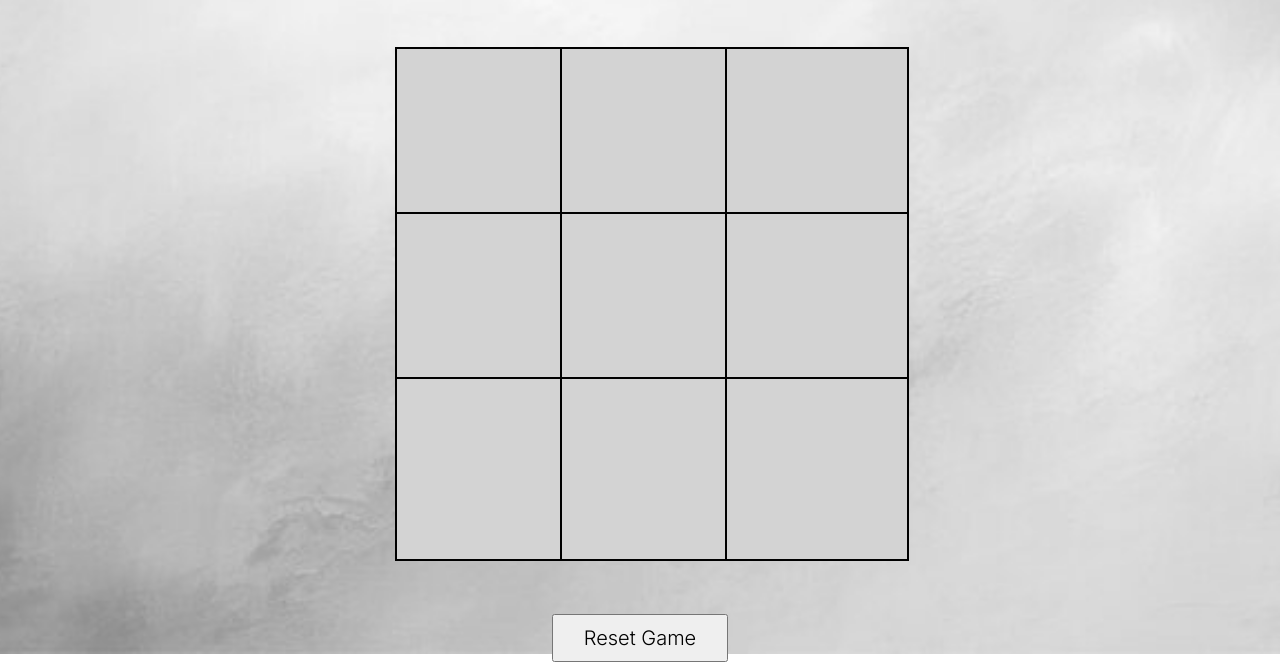
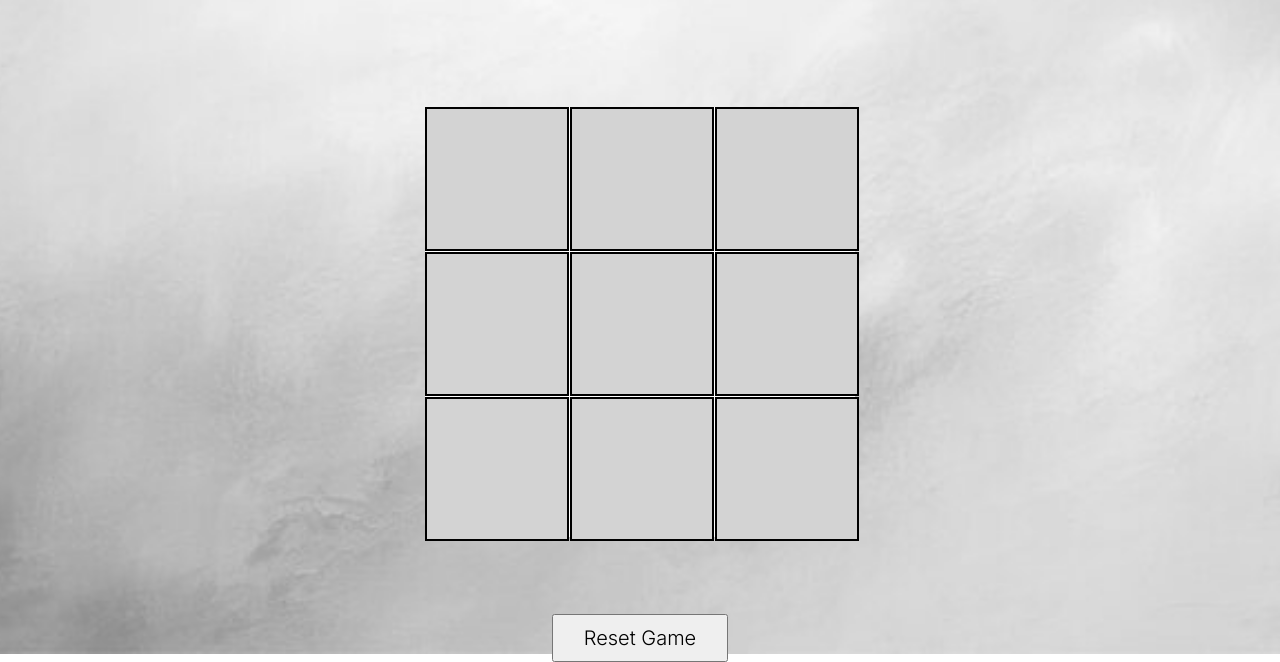
Before and after one commit to anaquijano1/Tic-Tac_Toe, a plain HTML site: page index.html in a window 1280 px wide. Shown: the part 146-808 px from the top of the page. Drawn offline with Linux system fonts and the light colour scheme; a web font is replaced by a local one.

Commit message:
Update style.css

```diff
--- a/style.css
+++ b/style.css
@@ -76,8 +76,8 @@ body{
 
   #game {
     display: grid;
-    grid-template-columns: repeat(3, 160px);
-    grid-template-rows: repeat(3, 160px);
+    grid-template-columns: repeat(3, 140px);
+    grid-template-rows: repeat(3, 140px);
     gap: 5px;
     margin-top: 0px;
     margin-bottom: 20px;
@@ -85,8 +85,8 @@ body{
   }
 
   .cell {
-    width: 180px;
-    height: 180px;
+    width: 140px;
+    height: 140px;
     display: flex;
     justify-content: center;
     align-items: center;
```
